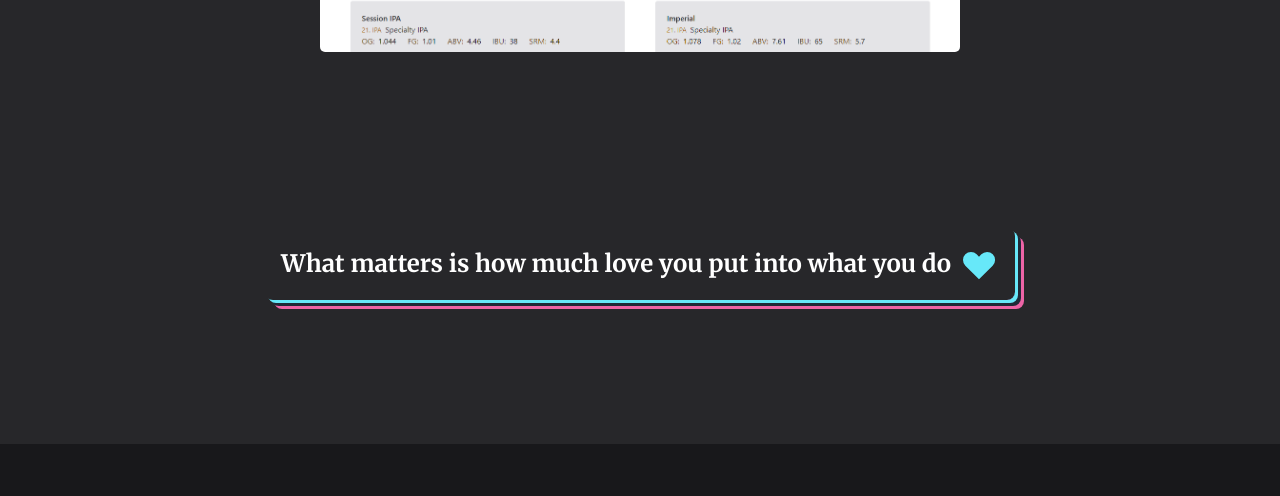
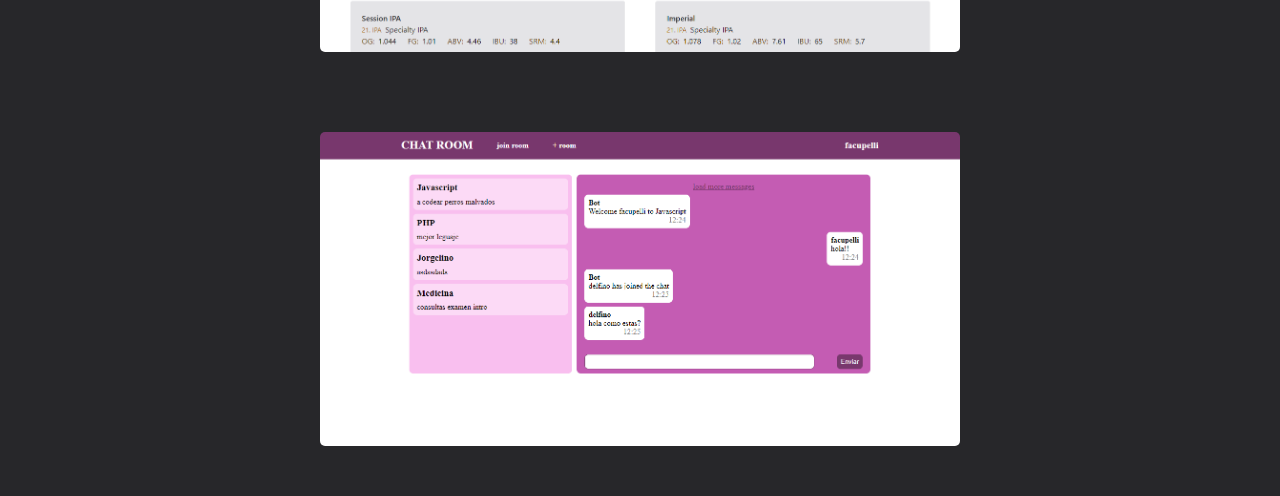
Before and after one commit to Facupelli/Portfolio, a React (Create React App) app: page / in a window 1280 px wide. Shown: the part 2050-2546 px from the top of the page. Built offline with nearby package versions, Linux system fonts and the light colour scheme.

Commit message:
chat_room project update

```diff
--- a/src/components/Works/Works.jsx
+++ b/src/components/Works/Works.jsx
@@ -6,7 +6,7 @@ import Matters from "../Quotes/Matters";
 import { Fade } from "react-awesome-reveal";
 import { ArrowDownIcon, ArrowCircleDownIcon } from "@heroicons/react/solid";
 import s from "./Works.module.css";
-import cuyoNew from "../../Media/cuyoNew.png";
+import chat from "../../Media/chatroom.png";
 import home from "../../Media/cuyobrewers/home.png";
 
 // import { ArrowDownIcon } from "@primer/octicons-react";
@@ -15,6 +15,8 @@ export default function Works() {
   const [seeMoreDogs, setSeeMoreDogs] = useState(false);
   const [seeMoreWeb, setSeeMoreWeb] = useState(false);
   const [seeMoreCuyo, setSeeMoreCuyo] = useState(false);
+  const [seeMoreChat, setSeeMoreChat] = useState(false);
+
 
   const dogImage =
     "https://res.cloudinary.com/dzjz8pe0y/image/upload/v1637709264/landing_pidogs_vqevm5.png";
@@ -32,6 +34,10 @@ export default function Works() {
 
   const handleOnClickCuyo = () => {
     setSeeMoreCuyo(!seeMoreCuyo);
+  };
+
+  const handleOnClickChat = () => {
+    setSeeMoreChat(!seeMoreChat);
   };
 
   return (
@@ -103,16 +109,10 @@ export default function Works() {
               <img className={s.image__img} src={home} alt="webservice" />
               <div className={s.image__overlay}>
                 <button onClick={handleOnClickCuyo}>
-                  {/* <a
-                  href="https://github.com/Facupelli/Cuyo-Brewers-Friends"
-                  target="_blank"
-                  rel="noreferrer"
-                > */}
                   <div className={s.image__title}>
                     <div>SEE MORE</div>
                     <ArrowDownIcon className="h-6 w-6 text-cyan-400" />
                   </div>
-                  {/* </a> */}
                 </button>
               </div>
             </div>
@@ -131,6 +131,43 @@ export default function Works() {
         )}
       </div>
 
+      {/* ----------------------------------- CUYOBREWERS CARD ------------------------------------------ */}
+
+      <Fade triggerOnce>
+        <div className=" flex justify-center">
+          {!seeMoreChat && (
+            <div className={s.image}>
+              <img className={s.image__img} src={chat} alt="chat_room" />
+              <div className={s.image__overlay}>
+                {/* <button onClick={handleOnClickCuyo}> */}
+                  <a
+                  href="https://github.com/Facupelli/chat-room"
+                  target="_blank"
+                  rel="noreferrer"
+                >
+                  <div className={s.image__title}>
+                    <div>SEE MORE</div>
+                    <ArrowDownIcon className="h-6 w-6 text-cyan-400" />
+                  </div>
+                  </a>
+                {/* </button> */}
+              </div>
+            </div>
+          )}
+        </div>
+      </Fade>
+
+      {/* ----------------------------------- DESPLIEGUE CUYOBREWRES ------------------------------------------ */}
+
+      {/* <div className="pt-20">
+        {seeMoreChat && (
+          <CuyoBrewers
+            setSeeMoreCuyo={setSeeMoreCuyo}
+            seeMoreCuyo={seeMoreCuyo}
+          />
+        )}
+      </div> */}
+
       {/* --------------------------             MATTERS QUOTE ------------------------------------------ */}
       <Fade triggerOnce>
         <Matters />
```
Also changed, not shown: src/Media/chatroom.png (added), src/components/Works/ChatRoom/ChatRoom.jsx (added).
